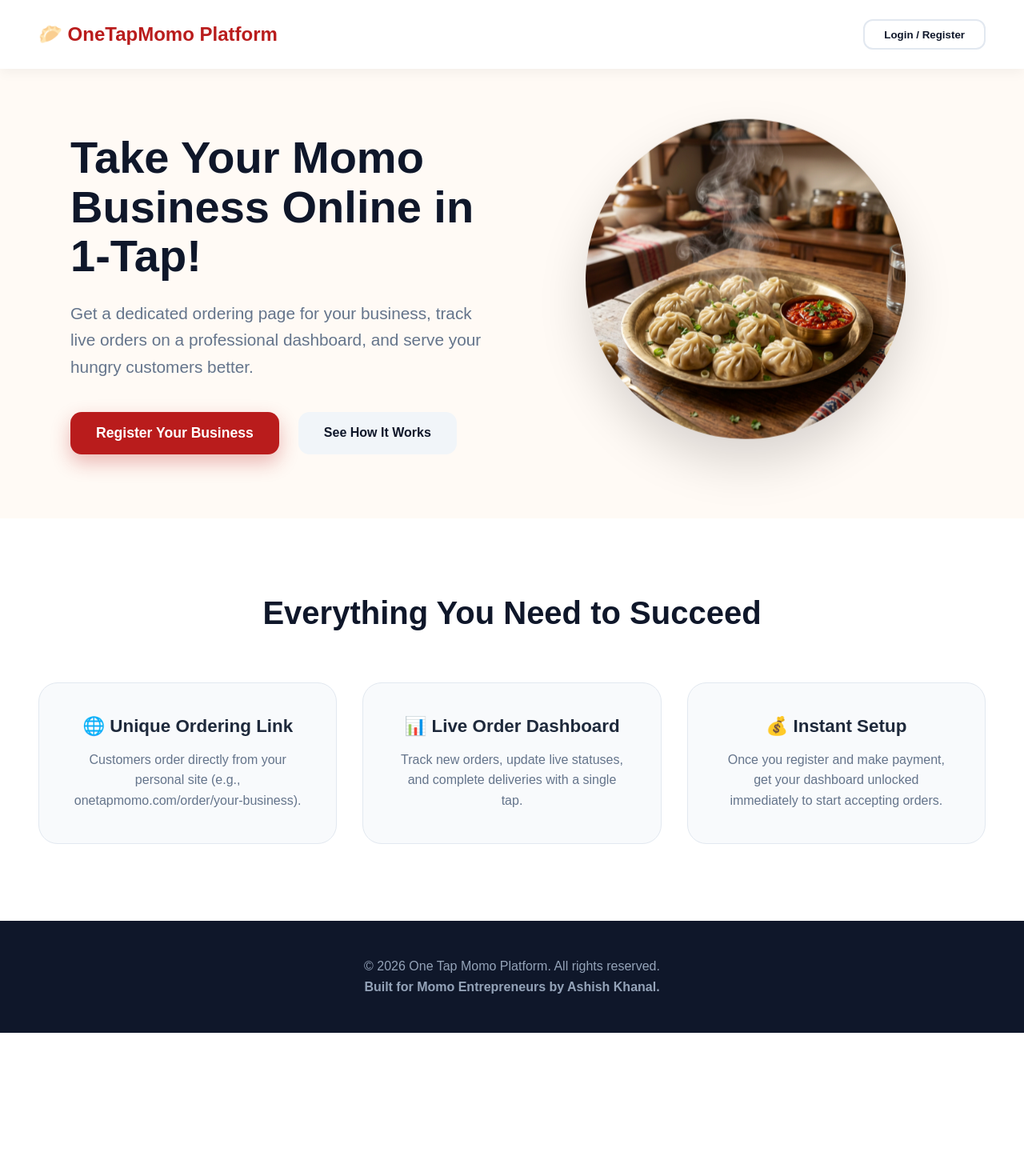
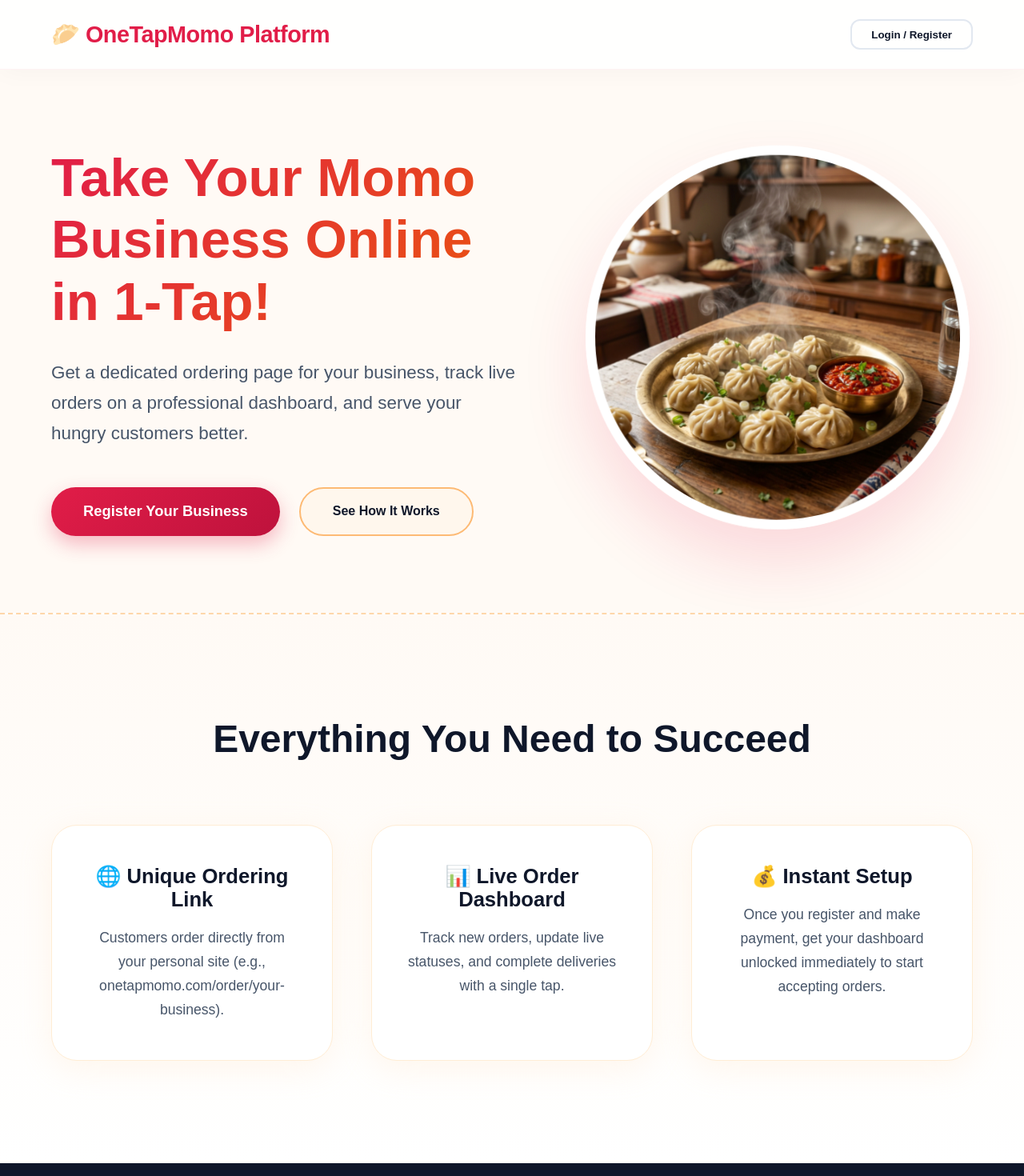
Before and after one commit to Asish1998/onetapservice, a Next.js app: page / in a window 1280 px wide. Shown: the top 1470 px of the page at 80% size. Before the commit the page ends 1291 px from the top, so only its background shows below. Built offline with nearby package versions, Linux system fonts and the light colour scheme.

Commit message:
style: overhaul SaaS landing page with elegant typography, warm gradients and authentic style

```diff
--- a/app/page.module.css
+++ b/app/page.module.css
@@ -1094,15 +1094,24 @@
   display: flex;
   justify-content: space-between;
   align-items: center;
-  padding: 1.5rem 3rem;
-  background: white;
-  box-shadow: 0 4px 15px rgba(0,0,0,0.05);
+  padding: 1.5rem 4rem;
+  background: rgba(255, 255, 255, 0.9);
+  backdrop-filter: blur(10px);
+  box-shadow: 0 4px 30px rgba(0, 0, 0, 0.03);
+  position: sticky;
+  top: 0;
+  z-index: 100;
+  border-bottom: 1px solid rgba(255, 241, 242, 0.8);
 }
 
 .saasLogo {
-  font-size: 1.5rem;
-  font-weight: 800;
-  color: #b91c1c;
+  font-size: 1.8rem;
+  font-weight: 900;
+  color: #e11d48;
+  letter-spacing: -0.5px;
+  display: flex;
+  align-items: center;
+  gap: 0.5rem;
 }
 
 .loginBtn {
@@ -1125,53 +1134,73 @@
   display: flex;
   align-items: center;
   justify-content: space-between;
-  padding: 5rem 3rem;
-  max-width: 1200px;
+  padding: 6rem 4rem;
+  max-width: 1300px;
   margin: 0 auto;
-  min-height: 70vh;
+  min-height: 80vh;
+  position: relative;
+  overflow: hidden;
+}
+
+.saasHero::before {
+  content: '';
+  position: absolute;
+  top: -20%;
+  right: -10%;
+  width: 600px;
+  height: 600px;
+  background: radial-gradient(circle, rgba(254,215,170,0.4) 0%, rgba(255,255,255,0) 70%);
+  border-radius: 50%;
+  z-index: -1;
 }
 
 .heroText {
-  flex: 1;
-  padding-right: 4rem;
+  flex: 1.2;
+  padding-right: 5rem;
 }
 
 .saasTitle {
-  font-size: 3.5rem;
+  font-size: 4.2rem;
   font-weight: 900;
   color: #0f172a;
-  line-height: 1.1;
-  margin-bottom: 1.5rem;
+  line-height: 1.15;
+  margin-bottom: 2rem;
+  background: linear-gradient(135deg, #e11d48, #ea580c);
+  background-clip: text;
+  -webkit-background-clip: text;
+  -webkit-text-fill-color: transparent;
 }
 
 .saasSubtitle {
-  font-size: 1.3rem;
-  color: #64748b;
-  line-height: 1.6;
-  margin-bottom: 2.5rem;
+  font-size: 1.4rem;
+  color: #475569;
+  line-height: 1.7;
+  margin-bottom: 3rem;
+  font-weight: 500;
 }
 
 .saasHeroActions {
   display: flex;
   gap: 1.5rem;
+  align-items: center;
 }
 
 .registerBtn {
-  background: #b91c1c;
+  background: linear-gradient(135deg, #e11d48, #be123c);
   color: white;
   border: none;
-  padding: 1rem 2rem;
-  font-size: 1.1rem;
+  padding: 1.2rem 2.5rem;
+  font-size: 1.15rem;
   font-weight: 800;
-  border-radius: 14px;
+  border-radius: 999px;
   cursor: pointer;
-  box-shadow: 0 10px 25px rgba(185, 28, 28, 0.3);
-  transition: all 0.3s;
+  box-shadow: 0 10px 25px rgba(225, 29, 72, 0.3);
+  transition: all 0.3s cubic-bezier(0.4, 0, 0.2, 1);
 }
 
 .registerBtn:hover {
-  transform: translateY(-3px);
-  box-shadow: 0 15px 35px rgba(185, 28, 28, 0.4);
+  transform: translateY(-4px) scale(1.02);
+  box-shadow: 0 20px 40px rgba(225, 29, 72, 0.4);
 }
 
 .learnMoreBtn {
@@ -1180,15 +1209,17 @@
   justify-content: center;
   color: #0f172a;
   text-decoration: none;
-  font-weight: 700;
-  padding: 1rem 2rem;
-  background: #f1f5f9;
-  border-radius: 14px;
-  transition: all 0.2s;
+  font-weight: 800;
+  padding: 1.2rem 2.5rem;
+  background: #fff7ed;
+  border: 2px solid #fdba74;
+  border-radius: 999px;
+  transition: all 0.3s cubic-bezier(0.4, 0, 0.2, 1);
 }
 
 .learnMoreBtn:hover {
-  background: #e2e8f0;
+  background: #ffedd5;
+  transform: translateY(-2px);
 }
 
 .heroGraphic {
@@ -1196,72 +1227,98 @@
   display: flex;
   justify-content: center;
   align-items: center;
+  position: relative;
 }
 
 .heroMomoFloat {
-  width: 400px;
-  height: 400px;
+  width: 480px;
+  height: 480px;
   object-fit: cover;
   border-radius: 50%;
-  box-shadow: 0 30px 60px rgba(0,0,0,0.15);
-  animation: floatMomo 4s ease-in-out infinite;
+  box-shadow: 0 40px 80px rgba(225, 29, 72, 0.15);
+  animation: floatMomo 5s ease-in-out infinite;
+  border: 12px solid white;
 }
 
 @keyframes floatMomo {
-  0% { transform: translateY(0); }
-  50% { transform: translateY(-20px); }
-  100% { transform: translateY(0); }
+  0% { transform: translateY(0) rotate(0deg); }
+  50% { transform: translateY(-25px) rotate(2deg); }
+  100% { transform: translateY(0) rotate(0deg); }
 }
 
 .saasFeatures {
-  background: white;
-  padding: 6rem 3rem;
+  background: linear-gradient(180deg, #fffaf5 0%, #ffffff 100%);
+  padding: 8rem 4rem;
   text-align: center;
+  border-top: 2px dashed #fed7aa;
 }
 
 .featuresHeading {
-  font-size: 2.5rem;
+  font-size: 3rem;
   color: #0f172a;
-  margin-bottom: 4rem;
+  margin-bottom: 5rem;
+  font-weight: 900;
 }
 
 .featureGrid {
   display: grid;
   grid-template-columns: repeat(3, 1fr);
-  gap: 2rem;
+  gap: 3rem;
   max-width: 1200px;
   margin: 0 auto;
 }
 
 .featureCard {
-  padding: 2.5rem;
-  background: #f8fafc;
-  border-radius: 24px;
-  border: 1px solid #e2e8f0;
-  transition: all 0.3s;
+  padding: 3rem 2.5rem;
+  background: white;
+  border-radius: 32px;
+  border: 1px solid #ffedd5;
+  transition: all 0.4s cubic-bezier(0.4, 0, 0.2, 1);
+  box-shadow: 0 10px 40px rgba(254, 215, 170, 0.2);
+  position: relative;
+  overflow: hidden;
+}
+
+.featureCard::before {
+  content: '';
+  position: absolute;
+  top: 0;
+  left: 0;
+  width: 100%;
+  height: 6px;
+  background: linear-gradient(90deg, #e11d48, #ea580c);
+  opacity: 0;
+  transition: opacity 0.3s ease;
+}
+
+.featureCard:hover::before {
+  opacity: 1;
 }
 
 .featureCard:hover {
-  transform: translateY(-10px);
-  box-shadow: 0 20px 40px rgba(0,0,0,0.05);
+  transform: translateY(-15px);
+  box-shadow: 0 30px 60px rgba(225, 29, 72, 0.1);
 }
 
 .featureCard h3 {
-  font-size: 1.4rem;
-  color: #1e293b;
-  margin-bottom: 1rem;
+  font-size: 1.6rem;
+  color: #0f172a;
+  margin-bottom: 1.2rem;
+  font-weight: 800;
 }
 
 .featureCard p {
-  color: #64748b;
-  line-height: 1.6;
+  color: #475569;
+  line-height: 1.7;
+  font-size: 1.1rem;
 }
 
 .saasFooter {
   background: #0f172a;
-  color: #94a3b8;
-  padding: 3rem;
+  color: #cbd5e1;
+  padding: 4rem 2rem;
   text-align: center;
+  font-size: 1.1rem;
 }
 
 @media (max-width: 768px) {
```
